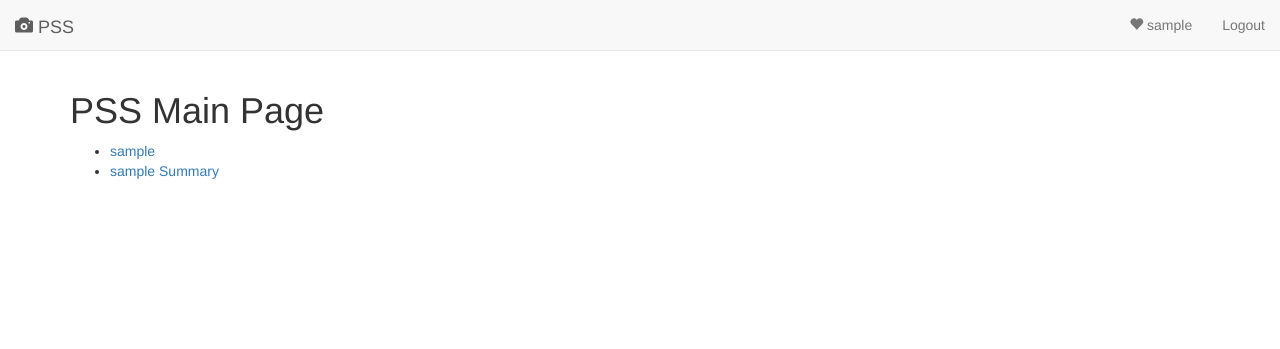
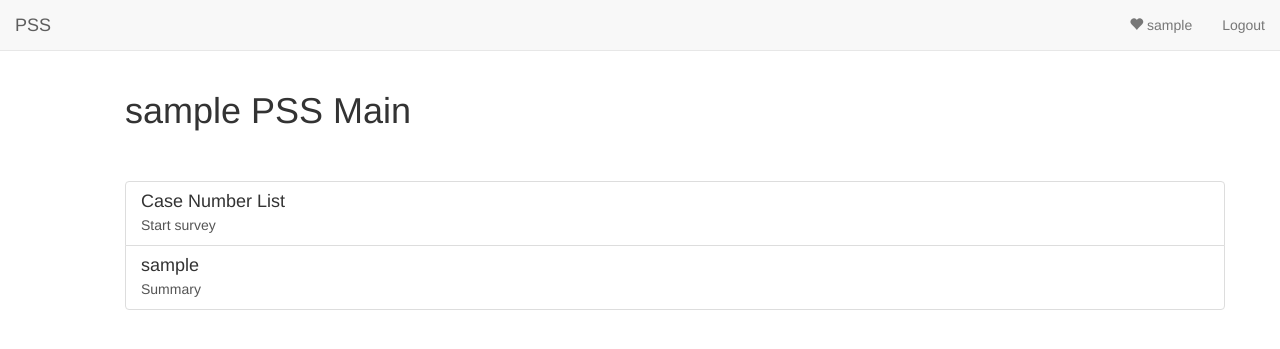
Before and after one commit to yoonhas/tipcenter, a Django app: page / in a window 1280 px wide. Shown: the top 349 px of the page. Run offline with Django 3.2, Linux system fonts and the light colour scheme; the visitor is signed in with stand-in values (Sample User, id 1); data comes from the database, SQL or seed files in the repository; parts of the project's set-up code (start-up, migrations or seed data) failed here and were passed over; some libraries are stand-ins or nearby versions.

Commit message:
added few bootstrap

```diff
--- a/PSS/graph_function.py
+++ b/PSS/graph_function.py
@@ -62,7 +62,7 @@ def draw_graph(box,userId):
     handles, labels = ax.get_legend_handles_labels()  # return lines and labels
     plt.xticks(val.index+1, x)
 
-    interactive_legend = plugins.InteractiveLegendPlugin(line_collection,labels)
+    interactive_legend = plugins.InteractiveLegendPlugin(line_collection,labels, start_visible=False)
     plugins.connect(fig, interactive_legend)
     fig.subplots_adjust(right=0.7)
 
@@ -103,7 +103,7 @@ def draw_graph_Agent(box,box1):
     handles, labels = ax.get_legend_handles_labels()  # return lines and labels
     plt.xticks(val.index+1, x)
 
-    interactive_legend = plugins.InteractiveLegendPlugin(line_collection,labels)
+    interactive_legend = plugins.InteractiveLegendPlugin(line_collection,labels, start_visible=False)
     plugins.connect(fig, interactive_legend)
     fig.subplots_adjust(right=0.7)
 
--- a/PSS/templates/PSS/Analysis/summary.html
+++ b/PSS/templates/PSS/Analysis/summary.html
@@ -1,7 +1,7 @@
 {% extends 'PSS/base.html' %}
 {% block content %}
 
-<h1>Summary</h1>
+<h1>Summary </h1>
     <style>
         table, th, td {
             border: 1px solid black;
@@ -168,4 +168,4 @@
 
          </ol>
 
-    {% endblock %}
+{% endblock %}
--- a/PSS/templates/PSS/base.html
+++ b/PSS/templates/PSS/base.html
@@ -31,7 +31,7 @@
         <span class="icon-bar"></span>
         <span class="icon-bar"></span>
       </button>
-      <a class="navbar-brand" href="{% url 'PSS:index' %}"> <span class="glyphicon glyphicon-camera"> </span> PSS </a>
+      <a class="navbar-brand" href="{% url 'PSS:index' %}"> PSS </a>
     </div>
 
     <!-- Collect the nav links, forms, and other content for toggling -->
--- a/PSS/templates/PSS/index.html
+++ b/PSS/templates/PSS/index.html
@@ -1,7 +1,7 @@
 {% extends 'PSS/base.html' %}
 {% block content %}
+<div class="container">
 
-<h1>PSS Main Page</h1>
     {% if user.is_active %}
         {% if agent_list %}
             <ul>
@@ -9,15 +9,33 @@
 
                 {% if agent.id == user.id %}
                     {% if agent.get_username == 'yoonhas' %}
-                        <li><a href="{% url 'PSS:upload_csv_start' %}">{{ agent.get_username }}</a></li>
-                        <li><a href="{% url 'PSS:summary' agent.id %}">{{ agent.get_username }} Summary</a></li>
-                        <li><a href="{% url 'PSS:call_add_participant' %}">Add New Participant</a></li>
-                        <li><a href="{% url 'PSS:release_survey_agent' %}">Release Survey</a></li>
+                        <h1>PSS Admin Main </h1><br><br>
+                        <div class="list-group">
+                        <a href="{% url 'PSS:upload_csv_start' %}" class="list-group-item" >
+                            <h4 class="list-group-item-heading">Upload Survey file</h4>
+                             <p class="list-group-item-text">csv file and 1.5 MB Max</p>
+                            </a>
+                        <a href="{% url 'PSS:summary' agent.id %}" class="list-group-item">
+                            <h4 class="list-group-item-heading">Total Summary</h4>
+                             <p class="list-group-item-text"></p></a>
+                        <a href="{% url 'PSS:call_add_participant' %}" class="list-group-item">
+                            <h4 class="list-group-item-heading">Add New Participant</h4>
+                             <p class="list-group-item-text"></p></a>
+                        <a href="{% url 'PSS:release_survey_agent' %}" class="list-group-item">
+                            <h4 class="list-group-item-heading">Release Survey</h4>
+                             <p class="list-group-item-text"></p></a>
+                        </div>
 
                     {% else %}
-                        <li><a href="{% url 'PSS:agent_detail' agent.id%}">{{ agent.get_username }}</a></li>
-                        <li><a href="{% url 'PSS:summary'  agent.id %}">{{ agent.get_username }} Summary</a></li>
-
+                        <h1>{{ agent.get_username }} PSS Main</h1><br><br>
+                         <div class="list-group">
+                        <a href="{% url 'PSS:agent_detail' agent.id%}" class="list-group-item ">
+                            <h4 class="list-group-item-heading">Case Number List</h4>
+                             <p class="list-group-item-text">Start survey</p></a>
+                        <a href="{% url 'PSS:summary'  agent.id %}" class="list-group-item">
+                            <h4 class="list-group-item-heading">{{ agent.get_username }}</h4>
+                             <p class="list-group-item-text">Summary</p></a>
+                        </div>
                     {% endif %}
                 {% endif %}
             {% endfor %}
@@ -28,5 +46,5 @@
     {% else %}
         <p>Log in Please</p>
     {% endif %}
-
+</div>
 {% endblock content %}
```
Also changed, not shown: PSS/templates/PSS/Analysis/score_detail.html (+71 -27 lines), 3 other files.
